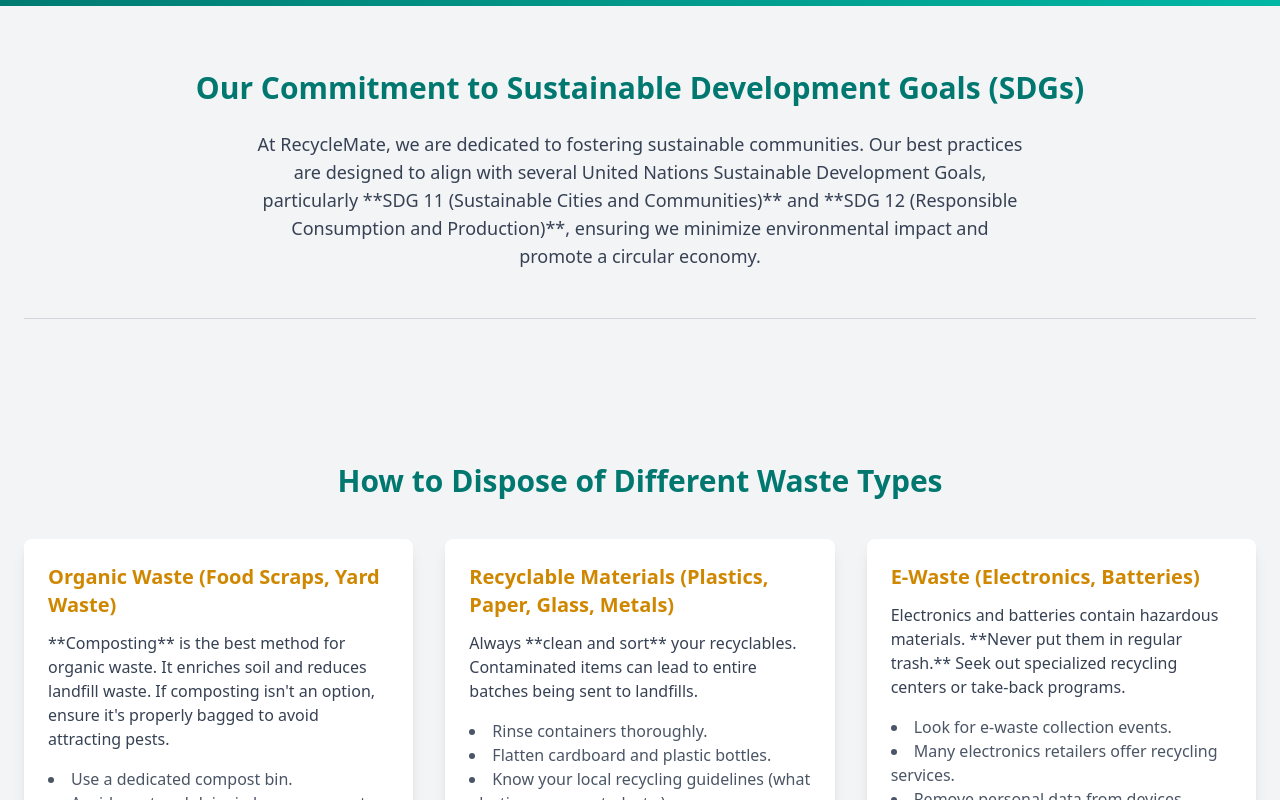
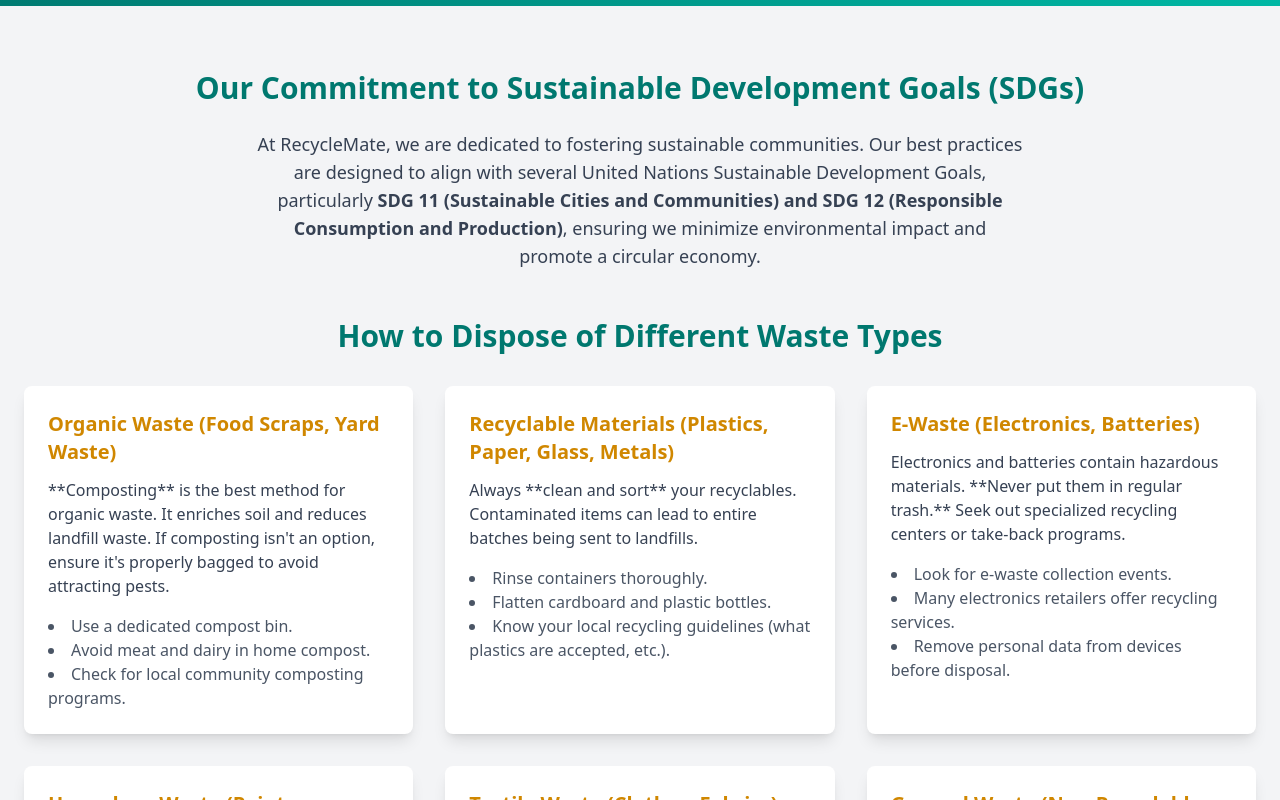
Before and after one commit to BugSlayersC5/Recycle-Mate, a React (Vite) app: page /best-practices in a window 1280 px wide. Shown: the part 420-1220 px from the top of the page. Built offline with nearby package versions, Linux system fonts and the light colour scheme; no server answers.

Commit message:
Made a minor change

```diff
--- a/src/pages/BestPractices.jsx
+++ b/src/pages/BestPractices.jsx
@@ -21,17 +21,16 @@ export default function BestPractices() {
         </section>
 
         {/* Introduction to SDGs */}
-        <section className="py-16 px-6 max-w-7xl mx-auto text-center">
+        <section className="pb-8 pt-16 px-8 max-w-7xl mx-auto text-center">
           <h2 className="text-3xl font-bold mb-6 text-teal-700">Our Commitment to Sustainable Development Goals (SDGs)</h2>
           <p className="text-lg text-gray-700 max-w-3xl mx-auto">
-            At RecycleMate, we are dedicated to fostering sustainable communities. Our best practices are designed to align with several United Nations Sustainable Development Goals, particularly **SDG 11 (Sustainable Cities and Communities)** and **SDG 12 (Responsible Consumption and Production)**, ensuring we minimize environmental impact and promote a circular economy.
+            At RecycleMate, we are dedicated to fostering sustainable communities. Our best practices are designed to align with several United Nations Sustainable Development Goals, particularly <b> SDG 11 (Sustainable Cities and Communities) and SDG 12 (Responsible Consumption and Production)</b>, ensuring we minimize environmental impact and promote a circular economy.
           </p>
-          <hr className="my-12 border-gray-300" />
         </section>
 
         {/* Waste Type Disposal Guide */}
-        <section className="py-8 px-6 max-w-7xl mx-auto">
-          <h2 className="text-3xl font-bold mb-10 text-center text-teal-700">How to Dispose of Different Waste Types</h2>
+        <section className="pt-4 pb-8 px-6 max-w-7xl mx-auto">
+          <h2 className="text-3xl font-bold mb-8 text-center text-teal-700">How to Dispose of Different Waste Types</h2>
           <div className="grid grid-cols-1 md:grid-cols-2 lg:grid-cols-3 gap-8">
             {/* Organic Waste */}
             <div className="bg-white rounded-lg shadow-lg p-6 transform hover:scale-105 transition-transform duration-300">
```
